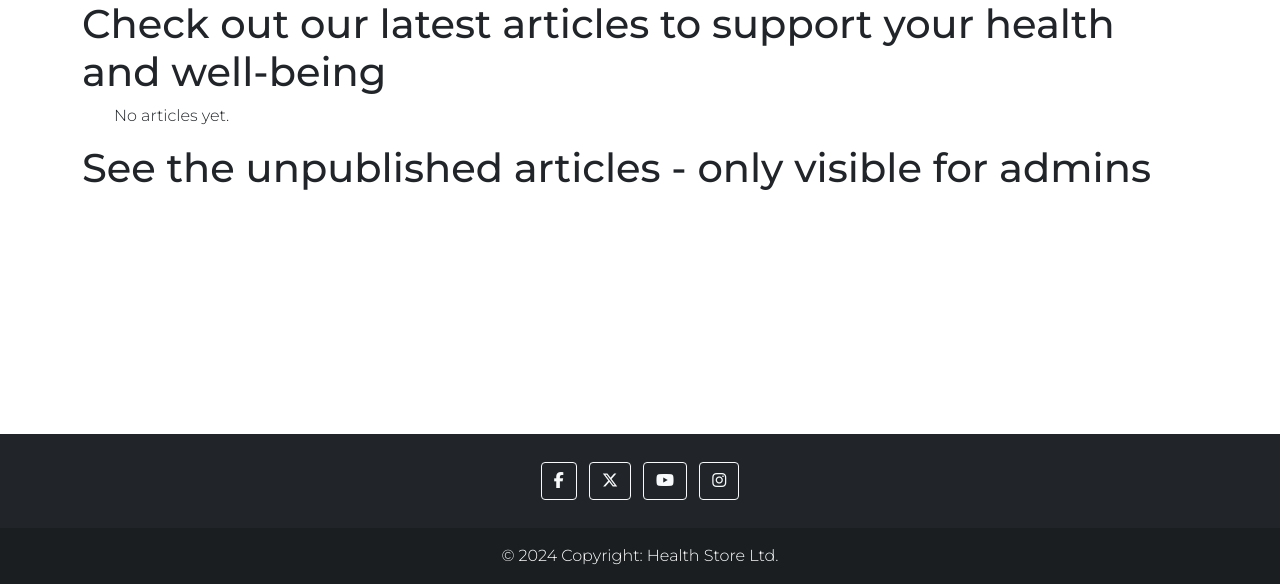
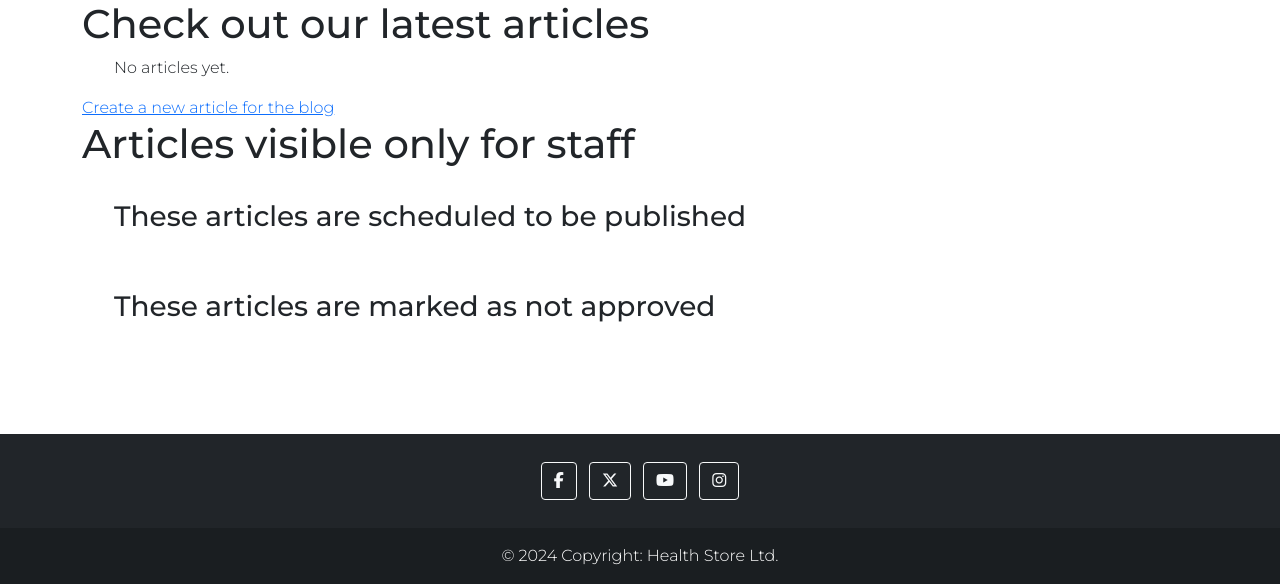
Before and after one commit to Agnieszka-21/health-store, a Django app: page /blog/articles/ in a window 1280 px wide. Shown: the part 216-800 px from the top of the page. Run offline with Django 4.2, Linux system fonts and the light colour scheme; the visitor is signed in with stand-in values (Sample User, id 1); data that the repository does not hold is empty; some libraries are stand-ins or nearby versions; some web fonts are replaced.

Commit message:
Create a template for adding a new article, adjust other blog article templates

```diff
--- a/blog/templates/blog/article_detail.html
+++ b/blog/templates/blog/article_detail.html
@@ -27,9 +27,11 @@
                 </p>
 
             </div>
+            {% if article.banner_img %}
             <div class="col-12 blog-image px-3">
                 <img src="{{ article.banner_img.url }}" class="scale" alt="{{ article.img_title }}">
             </div>
+            {% endif %}
         </div>
     </div>
 </div>
--- a/blog/templates/blog/articles.html
+++ b/blog/templates/blog/articles.html
@@ -12,11 +12,14 @@
 <div class="container">
     <div class="row">
         <div class="col-12">
-            <h1>Check out our latest articles to support your health and well-being</h1>
+            <h1>Check out our latest articles</h1>
 
             <ul>
             {% for article in published_articles %}
                 <li class="list-unstyled">
+                    {% if article.banner_img %}
+                    <img src="{{ article.banner_img.url }}" alt="{{ article.img_title }}" style="width:200px">
+                    {% endif %}
                     <a href="{% url 'article_detail' article.id %}">{{ article.title }}</a>
                 </li>
 
@@ -35,19 +38,46 @@
 
         <div class="col-12">
         {% if request.user.is_authenticated %}
-            {% if request.user.is_superuser %}
+            {% if request.user.is_staff %}
+                <a href="{% url 'create_article' %}">Create a new article for the blog</a>
 
-                <h1>See the unpublished articles - only visible for admins</h1>
+                <h1>Articles visible only for staff</h1>
 
                 <ul>
+                    <h3>These articles are scheduled to be published</h3>
+                    {% for article in scheduled_for_publication %}
+                    <li class="list-unstyled">
+                        {% if article.banner_img %}
+                        <img src="{{ article.banner_img.url }}" alt="{{ article.img_title }}" style="width:200px">
+                        {% endif %}
+                        <a href="{% url 'article_detail' article.id %}" class="fw-bold">{{ article.title }}</a>
+                        <p>Scheduled for: {{ article.date_of_publication }}</p>
+                    </li>
+
+                    <small class="ml-3">
+                        <a href="{% url 'edit_article' article.id %}">Edit</a>
+                    </small>
+                    {% endfor %}
+
+                    <h3>These articles are marked as not approved</h3>
                     {% for article in unpublished_articles %}
                     <li class="list-unstyled">
+                        {% if article.banner_img %}
+                        <img src="{{ article.banner_img.url }}" alt="{{ article.img_title }}" style="width:200px">
+                        {% endif %}
                         <a href="{% url 'article_detail' article.id %}">{{ article.title }}</a>
                     </li>
 
                     <small class="ml-3">
-                        <a href="{% url 'edit_article' article.id %}">Edit</a> |
+                        <a href="{% url 'edit_article' article.id %}">Edit</a>
                     </small>
+
+                        {% if request.user.is_superuser %}
+                        <small class="ml-3">
+                            <a class="text-danger" href="{% url 'edit_article' article.id %}">| Delete</a>
+                        </small>
+                        {% endif %}
+
                     {% endfor %}
                 </ul>
             {% endif %}
```
Also changed, not shown: blog/templates/blog/create_article.html (added, +30 -0 lines).
